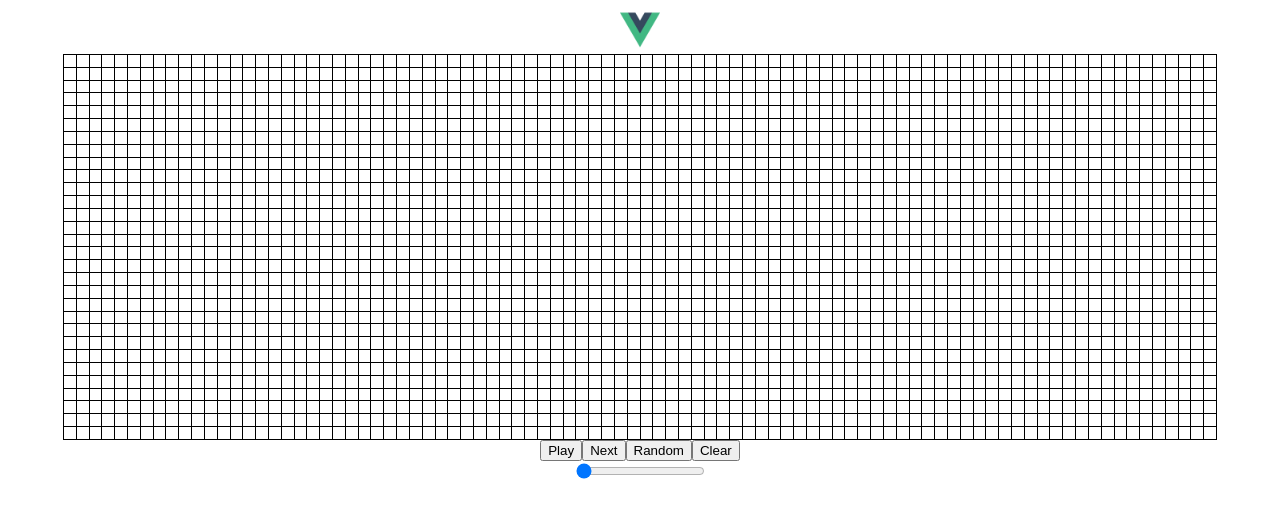
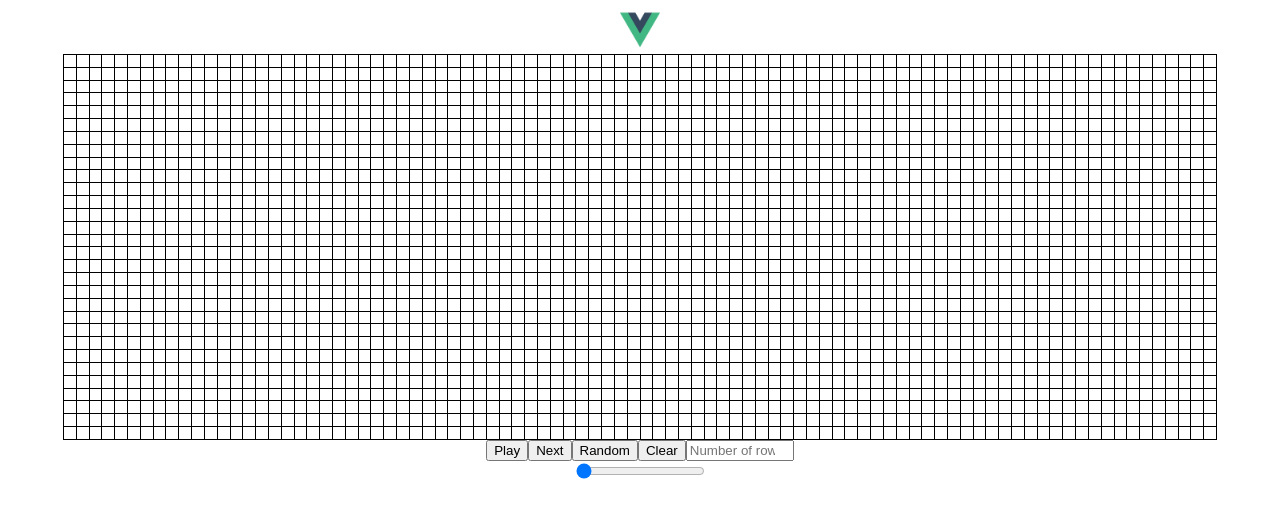
Before and after one commit to jeanphilippeds/game-of-life, a Vue app: page / in a window 1280 px wide. Shown: the top 518 px of the page. Built offline with nearby package versions, Linux system fonts and the light colour scheme.

Commit message:
Add input for rows count

```diff
--- a/src/components/GameOfLife.vue
+++ b/src/components/GameOfLife.vue
@@ -18,6 +18,14 @@
         name="Clear"
         :click-callback="doStuff"
       />
+      <input
+        class="rows-count"
+        type="number"
+        id="rows"
+        name="rows"
+        placeholder="Number of rows"
+        min="30"
+        max="1000" />
     </div>
     <div>
       <range
@@ -57,4 +65,7 @@
 </script>
 
 <style>
+  .rows-count {
+    width: 100px;
+  }
 </style>
```
